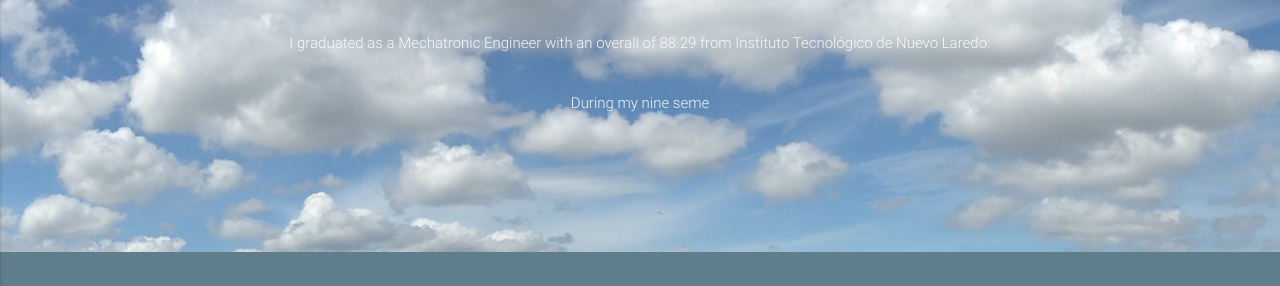
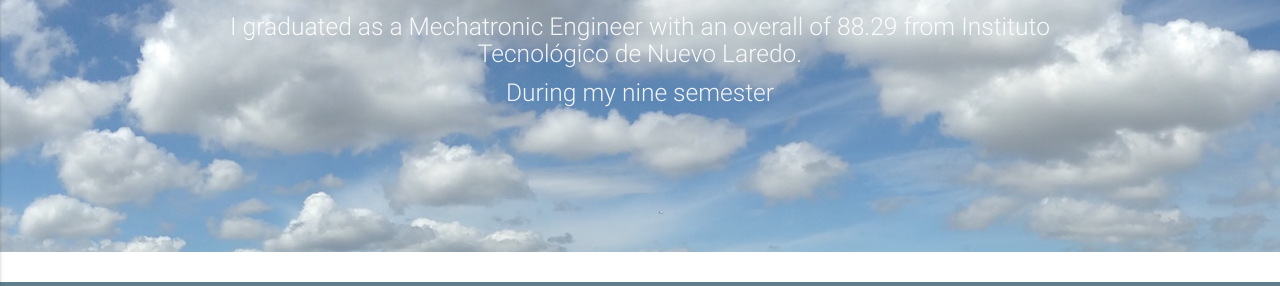
Before and after one commit to gael7/gael7.github.io, a plain HTML site: page education.html in a window 1280 px wide. Shown: the part 192-478 px from the top of the page. Drawn offline with nearby package versions, Linux system fonts and the light colour scheme.

Commit message:
intro on education

```diff
--- /dev/null
+++ b/assets/js/education.js
@@ -0,0 +1,15 @@
+var edu={
+  intro1: "I graduated as a Mechatronic Engineer with an overall of 88.29 from Instituto Tecnológico de Nuevo Laredo.",
+  intro2: "During my nine semester",
+
+  displayIntro: function(){
+    $("#eduIntrod").append("<h5 class='light'>"+edu.intro1+"</h5>");
+    $("#eduIntrod").append("<h5 class='light'>"+edu.intro2+"</h5>");
+  },
+  displayEdu: function(){
+
+  },
+};
+$(document).ready(function(){
+  edu.displayIntro();
+});
--- a/education.html
+++ b/education.html
@@ -38,9 +38,8 @@
       <div class="container">
         <br><br>
         <h1 class="header center blue-grey-text">Education</h1>
-        <div class="row center">
-          <p class="col s12 light">I graduated as a Mechatronic Engineer with an overall of 88.29 from Instituto Tecnológico de Nuevo Laredo.</p>
-          <p class="col s12 light">During my nine seme</p>
+        <div class="row center" id="eduIntrod">
+        <!--education.js will write intro here -->
         </div>
         <br><br>
       </div>
@@ -48,6 +47,10 @@
     <div class="parallax"><img src="assets/images/background1.jpg" alt="Unsplashed background img 1"></div>
   </div>
 
+  <div class="container">
+    <div class="section" id="eduHistory">
+    </div>
+  </div>
   <!--Footer-->
   <footer class="page-footer blue-grey">
     <div class="container">
@@ -77,6 +80,7 @@
   <script src="https://code.jquery.com/jquery-2.1.1.min.js"></script>
   <script src="assets/js/materialize.js"></script>
   <script src="assets/js/init.js"></script>
+  <script src="assets/js/education.js"></script>
 
 </body>
 </html>
```
